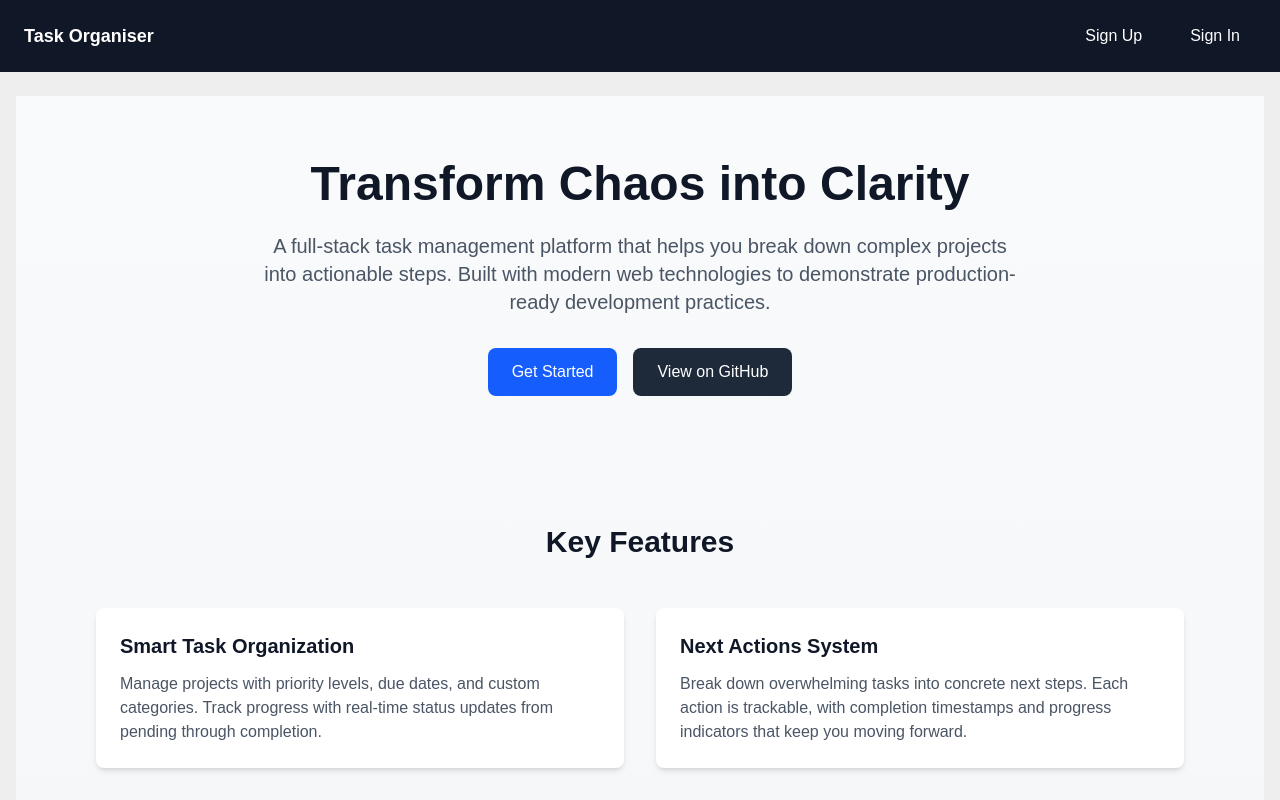
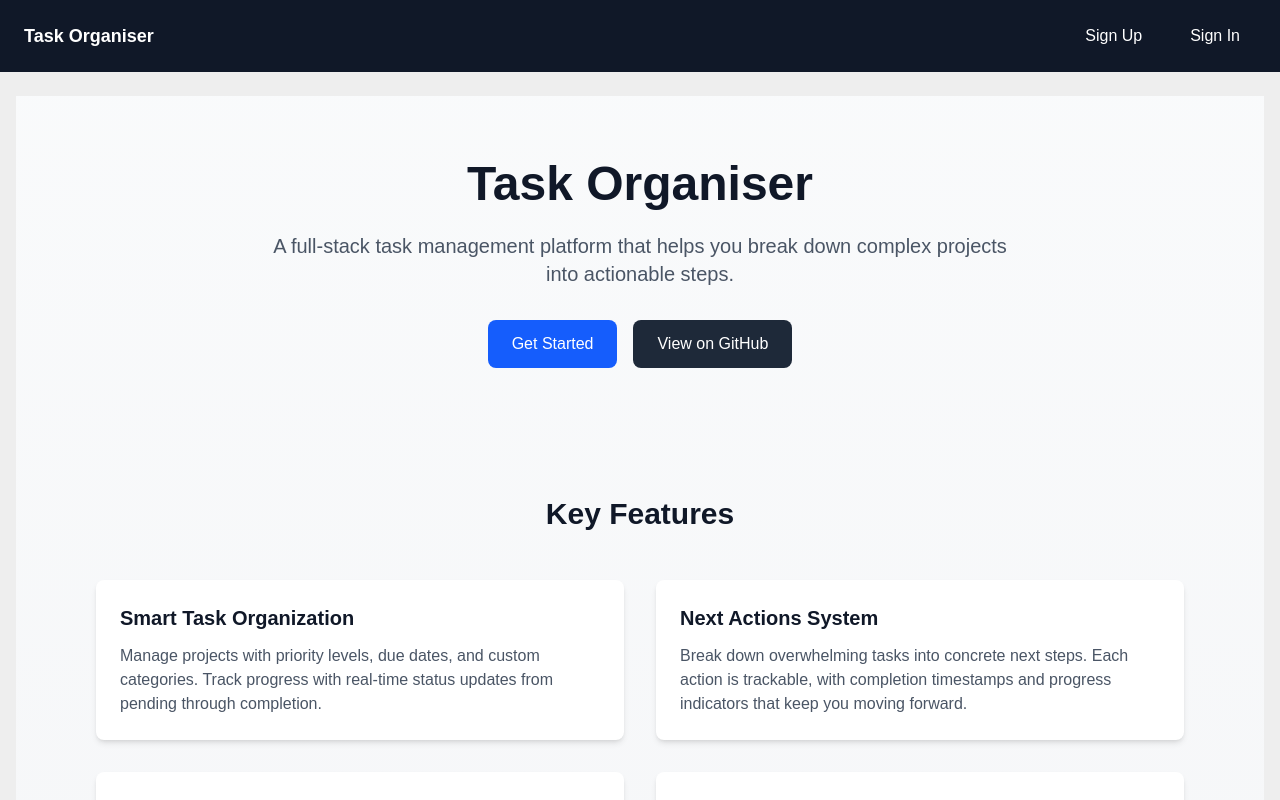
Before and after one commit to C6ABK/task-organiser-app, a Next.js app: page / in a window 1280 px wide. Shown: the top 800 px of the page. Built offline with nearby package versions, Linux system fonts and the light colour scheme; no server answers.

Commit message:
title change

```diff
--- a/app/page.tsx
+++ b/app/page.tsx
@@ -5,12 +5,11 @@ export default function Home() {
       <section className="max-w-6xl mx-auto px-4 py-16 sm:px-6 lg:px-8">
         <div className="text-center">
           <h1 className="text-5xl font-bold text-gray-900 mb-6">
-            Transform Chaos into Clarity
+            Task Organiser
           </h1>
           <p className="text-xl text-gray-600 max-w-3xl mx-auto mb-8">
             A full-stack task management platform that helps you break down
-            complex projects into actionable steps. Built with modern web
-            technologies to demonstrate production-ready development practices.
+            complex projects into actionable steps.
           </p>
           <div className="flex gap-4 justify-center">
             <a
```
